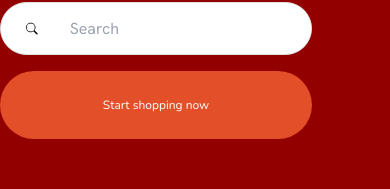
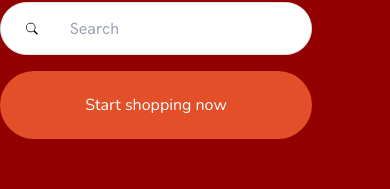
Before and after one commit to SamuelOgbonnaeze/rainbow-fingers, a Next.js app: page / in a window 390 px wide. Shown: the part 432-621 px from the top of the page. Built offline with nearby package versions, Linux system fonts and the light colour scheme.

Commit message:
Daily commit

```diff
--- a/components/Hero.jsx
+++ b/components/Hero.jsx
@@ -21,7 +21,7 @@ const Hero = () => {
 
                         </div>
                         <div className='flex justify-normal '>
-                            <button className='w-[80%] md:w-49 lg:w-[295px] h-[68px] lg:h-[48px] bg-[#E24F29] px-[12px] text-white rounded-[60px] gap-[10px] py-3 font-nunito text-[12px] md:text-[18px]  '>Start shopping now</button>
+                            <button className='w-[80%] md:w-49 lg:w-[295px] h-[68px] lg:h-[48px] bg-[#E24F29] px-[12px] text-white rounded-[60px] gap-[10px] py-3 font-nunito text-[16px] md:text-[18px]  '>Start shopping now</button>
                         </div>
 
                     </div>
```
